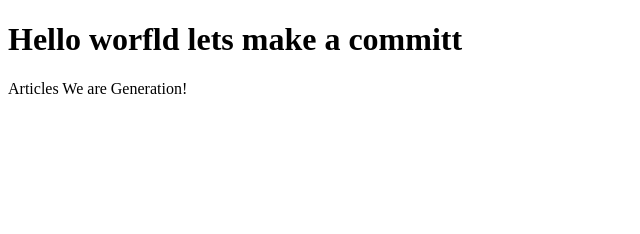
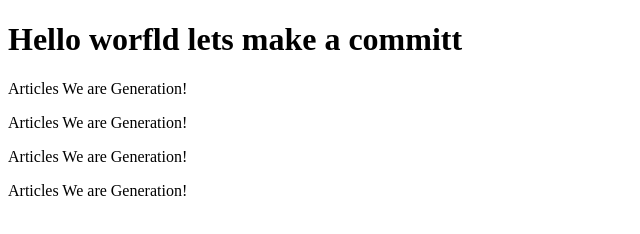
Before and after one commit to LazaroAlsina/Intro-to-Github-Blog-Site, a plain HTML site: page index.html in a window 1280 px wide. Shown: the whole page, without its empty margins (0-640 px from the left). Drawn offline with Linux system fonts and the light colour scheme.

Commit message:
adding 3 more articles!

```diff
--- a/index.html
+++ b/index.html
@@ -11,6 +11,9 @@
 <body>
   <h1>Hello worfld lets make a committ</h1>
   <p>Articles We are Generation!</p>
+  <p>Articles We are Generation!</p>
+  <p>Articles We are Generation!</p>
+  <p>Articles We are Generation!</p>
   <script src="script.js"></script>
 
   <!--
```
